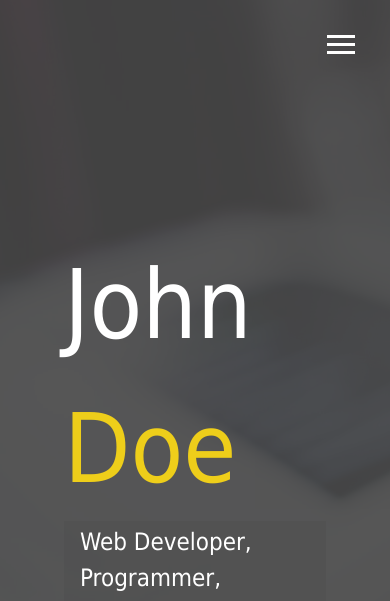
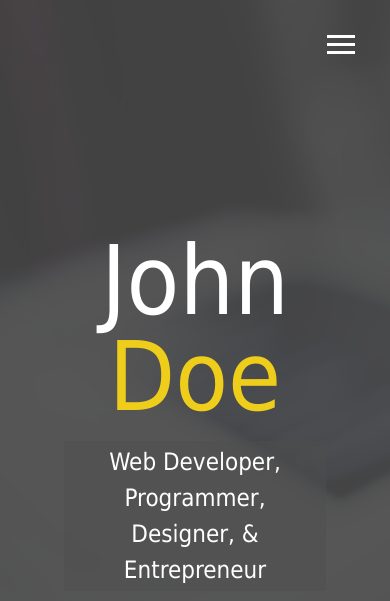
Before and after one commit to CKLippert/portfolio, a website: page dist/index.html in a window 390 px wide. Shown: the top 601 px of the page. Drawn offline with Linux system fonts and the light colour scheme.

Commit message:
Added media queries and made menu overlay responsive

```diff
--- a/scss/_config.scss
+++ b/scss/_config.scss
@@ -28,3 +28,26 @@ $background-opacity: 0.9;
     }
   }
 }
+
+// Media Query Mixins
+
+@mixin mediaSm {
+  @media screen and (max-width: 500px) {
+    @content;
+  }
+}
+@mixin mediaMd {
+  @media screen and (max-width: 768px) {
+    @content;
+  }
+}
+@mixin mediaLg {
+  @media screen and (min-width: 769px) and (max-width: 1170px) {
+    @content;
+  }
+}
+@mixin mediaXL {
+  @media screen and (min-width: 1171px) {
+    @content;
+  }
+}
--- /dev/null
+++ b/scss/_mobile.scss
@@ -0,0 +1,55 @@
+// Wide Screens
+@include mediaXL {
+}
+
+// Desktops
+@include mediaLg {
+}
+
+// Tablets
+@include mediaMd {
+  main {
+    align-items: center;
+    text-align: center;
+
+    .lg-heading {
+      line-height: 1;
+      margin-bottom: 1rem;
+    }
+  }
+
+  ul.menu-nav,
+  div.menu-branding {
+    float: none;
+    width: 100%;
+    min-height: 0;
+
+    &.show {
+      transform: translate3d(0, 0, 0);
+    }
+  }
+
+  .menu-nav {
+    height: 75vh;
+    transform: translate3d(-100%, 0, 0);
+    font-size: 24px;
+  }
+
+  .menu-branding {
+    height: 25vh;
+    transform: translate3d(100%, 0, 0);
+
+    .portrait {
+      background: url(../img/portrait_small.jpg);
+      width: 150px;
+      height: 150px;
+    }
+  }
+}
+
+// Phones
+@include mediaSm {
+  main #home h1 {
+    margin-top: 10vh;
+  }
+}
--- a/scss/main.scss
+++ b/scss/main.scss
@@ -1,6 +1,6 @@
 @import 'config';
 @import 'menu';
-
+@import 'mobile';
 * {
   box-sizing: border-box;
 }
```
Also changed, not shown: dist/css/main.css.
